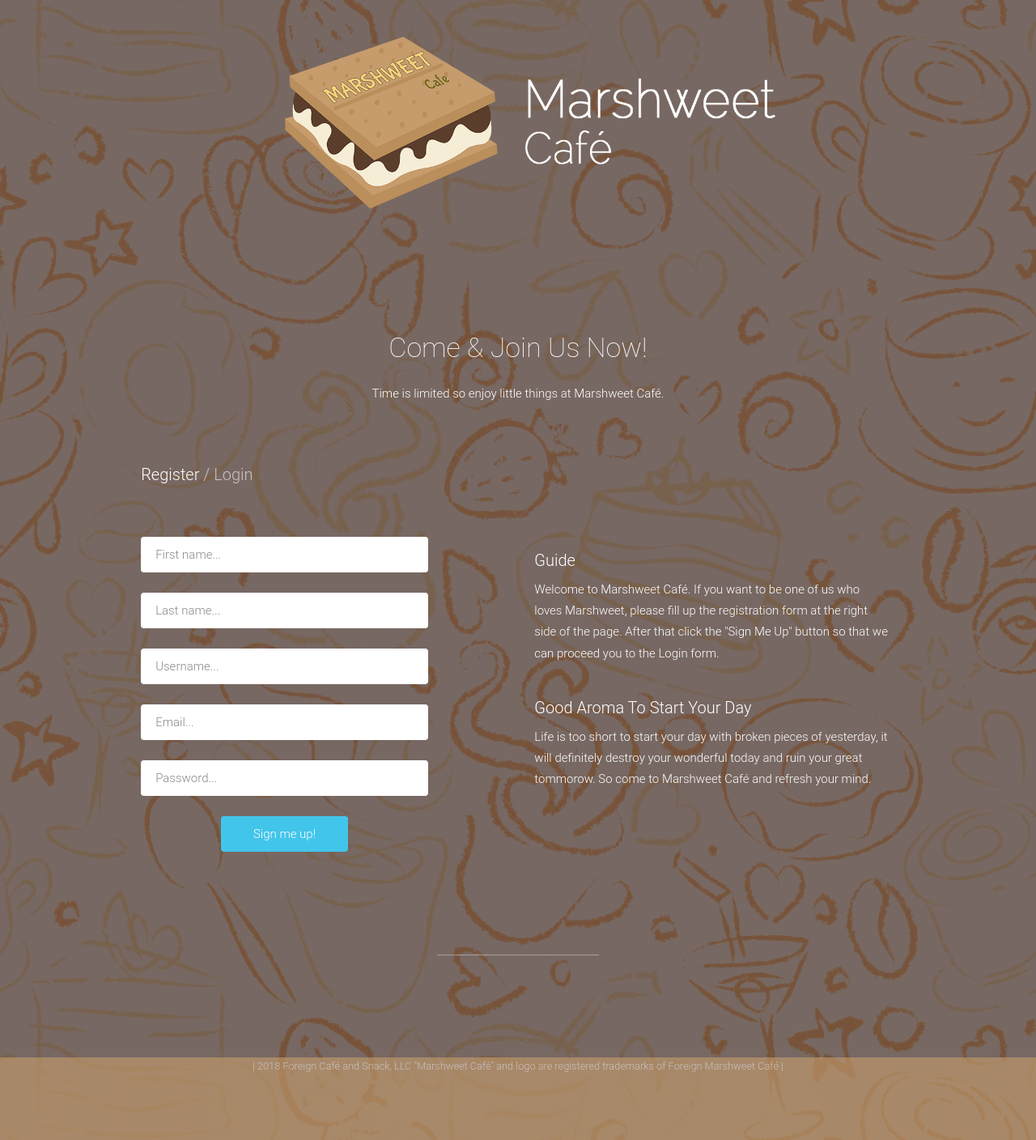
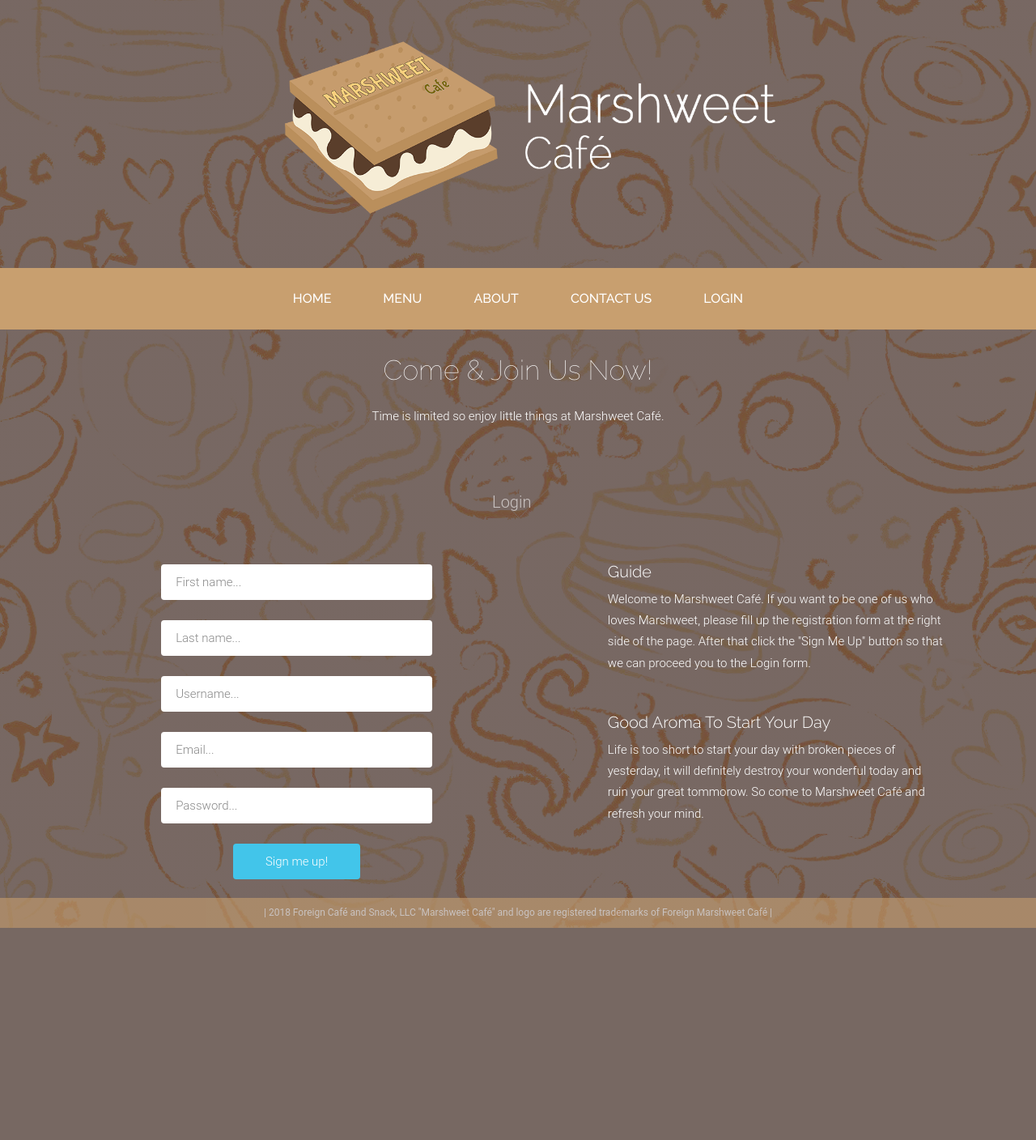
Before and after one commit to nathanielolejr/STI_WebDev, a CodeIgniter app: page /database/welcome/login in a window 1280 px wide. Shown: the whole page at 81% size. After the commit the page ends 1146 px from the top, so only its background shows below. Run offline with CodeIgniter, Linux system fonts and the light colour scheme.

Commit message:
fixed bugs

```diff
--- a/application/controllers/Welcome.php
+++ b/application/controllers/Welcome.php
@@ -14,7 +14,7 @@ class Welcome extends CI_Controller {
 	}
 	public function Menu()
 	{
-		$this->load->view('layout/headerMenu');
+		$this->load->view('layout/header');
 		$this->load->view('layout/title');
 		$this->load->view('layout/navbar');
 		$this->load->view('layout/menu');
@@ -22,7 +22,7 @@ class Welcome extends CI_Controller {
 	}
 	public function about()
 	{
-		$this->load->view('layout/headerAbout');
+		$this->load->view('layout/header');
 		$this->load->view('layout/title');
 		$this->load->view('layout/navbar');
 		$this->load->view('layout/about');
@@ -30,7 +30,7 @@ class Welcome extends CI_Controller {
 	}
 	public function contact()
 	{
-		$this->load->view('layout/headerContact');
+		$this->load->view('layout/header');
 		$this->load->view('layout/title');
 		$this->load->view('layout/navbar');
 		$this->load->view('layout/contact');
@@ -38,15 +38,16 @@ class Welcome extends CI_Controller {
 	}
 	public function login()
 	{
-		$this->load->view('layout/headerLogin');
+		$this->load->view('layout/header');
 		$this->load->view('layout/title');
+		$this->load->view('layout/navbar');
 		$this->load->view('layout/login');
 		$this->load->view('layout/footer');
 	}
 
 	public function Coffee()
 	{
-		$this->load->view('layout/headerMenu');
+		$this->load->view('layout/header');
 		$this->load->view('layout/title');
 		$this->load->view('layout/navbar');
 		$this->load->view('layout/Coffee');
@@ -55,7 +56,7 @@ class Welcome extends CI_Controller {
 
 	public function Desserts()
 	{
-		$this->load->view('layout/headerMenu');
+		$this->load->view('layout/header');
 		$this->load->view('layout/title');
 		$this->load->view('layout/navbar');
 		$this->load->view('layout/Desserts');
@@ -64,7 +65,7 @@ class Welcome extends CI_Controller {
 
 	public function Merch()
 	{
-		$this->load->view('layout/headerMenu');
+		$this->load->view('layout/header');
 		$this->load->view('layout/title');
 		$this->load->view('layout/navbar');
 		$this->load->view('layout/merch');
@@ -73,7 +74,7 @@ class Welcome extends CI_Controller {
 
 	public function Shakes()
 	{
-		$this->load->view('layout/headerMenu');
+		$this->load->view('layout/header');
 		$this->load->view('layout/title');
 		$this->load->view('layout/navbar');
 		$this->load->view('layout/Shakes');
--- a/application/views/layout/headerMenu.php
+++ b/application/views/layout/headerMenu.php
@@ -8,7 +8,8 @@
     <meta name="author" content="">
     <link rel="shortcut icon" href="<?php echo base_url('themes/img/Marshweet.png');?>">
 
-    <title>MarshSweet Café | Menu</title>
+    <title>MarshSweet Café |</title>
+
 
     <!-- Bootstrap core CSS -->
     <link href="<?php echo base_url('themes/css/bootstrap.min.css'); ?>" rel="stylesheet">
--- a/application/views/layout/login.php
+++ b/application/views/layout/login.php
@@ -8,7 +8,6 @@
         <meta name="viewport" content="width=device-width, initial-scale=1">
         <title>Come &amp; Join Us Now!</title>
 
-        <!-- CSS -->
 		<!-- <link rel="stylesheet" href="<?php //echo base_url('themes/extend/bootstrap.min.css');?>"> -->
 		<link rel="stylesheet" href="<?php echo base_url('themes/extend/form-elements.css');?>">
         <link rel="stylesheet" href="<?php echo base_url('themes/extend/style.css');?>">
@@ -31,7 +30,7 @@
         	<div class="container">
 
                 <div class="row">
-                    <div class="col-sm-8 col-sm-offset-2 text">
+                    <div class="col-sm-8 col-sm-offset-2 text margin">
                         <h1>Come &amp; Join Us Now!</h1>
                         <div class="description">
                         	<p>
@@ -42,15 +41,15 @@
                 </div>
 
                 <div class="row">
-                    <div class="col-sm-10 col-sm-offset-1 show-forms">
-                    	<span class="show-register-form active">Register</span>
-                    	<span class="show-forms-divider">/</span>
+                    <div class="col-sm-1 col-sm-offset-1 show-forms margin">
+                    	<!-- <span class="show-register-form active">Register</span>
+                    	<span class="show-forms-divider">/</span>  -->
                     	<span class="show-login-form">Login</span>
                     </div>
                 </div>
 
-                <div class="row register-form">
-                    <div class="col-sm-4 col-sm-offset-1">
+                <div class="row register-form margin">
+                    <div class="col-sm-4 col-sm-offset-1 margin">
 						<form role="form" id="signup-form" action="<?php echo base_url('user/signup');?>" method="post" class="r-form">
 	                    	<div class="form-group">
 	                    		<label class="sr-only" for="fname">First name</label>
@@ -93,8 +92,8 @@
                     </div>
                 </div>
 
-                <div class="row login-form">
-                    <div class="col-sm-4 col-sm-offset-1">
+                <div class="row login-form margin">
+                    <div class="col-sm-4 col-sm-offset-1 margin">
 						<form role="form" id="login-form" action="<?php echo base_url('auth/login'); ?>" method="post" class="l-form">
 	                    	<div class="form-group">
 	                    		<label class="sr-only" for="username">Username</label>
@@ -115,11 +114,11 @@
 
 				            <button type="submit" class="btn">Sign in!</button>
 							<div>
-							<p style="color:white;">Dont have an account?<a class='show-register-form' href="#">Register Now!</p>
+							<p id="account">Don't have an account ? <a class='show-register-form' href="#">Register Now!</p>
 						</div>
 				    	</form>
                     </div>
-                    <div class="col-sm-6 forms-right-icons">
+                    <!-- <div class="col-sm-6 forms-right-icons">
 						<div class="row">
 							<div class="col-sm-2 icon"><i class="fa fa-user"></i></div>
 							<div class="col-sm-10">
@@ -135,27 +134,12 @@
 								<p>-Benjamin Franklin Fairless</p>
 							</div>
 						</div>
-                    </div>
+                    </div> -->
                 </div>
 
         	</div>
         </div>
 
-        <!-- Footer -->
-        <footer>
-        	<div class="container">
-        		<div class="row">
-
-        			<div class="col-sm-8 col-sm-offset-2">
-        				<div class="footer-border"></div>
-        				<p></p>
-        			</div>
-
-        		</div>
-        	</div>
-        </footer>
-
-        <!-- Javascript -->
 		<script src="<?php echo base_url('themes/extend/jquery-1.11.1.min.js');?>"></script>
 
 
--- a/themes/extend/scripts.js
+++ b/themes/extend/scripts.js
@@ -105,11 +105,14 @@ jQuery(document).ready(function() {
     		}
     	});
 
-    });
+	});
 
-    /*
-        Registration form validation
-    */
+	$('.nav-link').on('click', function()
+	{
+		$('.current-page').text(" | " + $(this).text());
+
+	});
+
     $('.r-form input[type="text"], .r-form textarea').on('focus', function() {
     	$(this).removeClass('input-error');
     });
--- a/themes/extend/style.css
+++ b/themes/extend/style.css
@@ -53,12 +53,21 @@ img { max-width: 100%; }
 	outline: 0; opacity: 0.6;
 	background: #555; background: rgba(0, 0, 0, 0.3); color: #fff;
 }
+.margin{
+	margin : 0 auto;
+}
+#account {
+	color:white;
+}
+.show-register-form {
+	color:#fd7e14;
+}
 
 
 
 /***** Top content *****/
 
-.top-content { padding: 60px 0 80px 0; }
+/* .top-content { padding: 10px 0 80px 0; } */
 .top-content .text { color: #fff; }
 .top-content .text h1 { color: #fff; }
 .top-content .description { margin: 20px 0 10px 0; }
@@ -87,7 +96,7 @@ img { max-width: 100%; }
 .l-form .input-error { border-color: #42c5ea; }
 
 .forms-right-icons .row { padding-bottom: 15px; }
-.forms-right-icons { padding-top: 40px; color: #fff; text-align: left; }
+.forms-right-icons { padding-top: 20px; color: #fff; text-align: left; }
 .forms-right-icons h3 { margin-top: 0; color: #fff; }
 .forms-right-icons .icon { text-align: right; font-size: 30px; line-height: 34px; }
 
```
